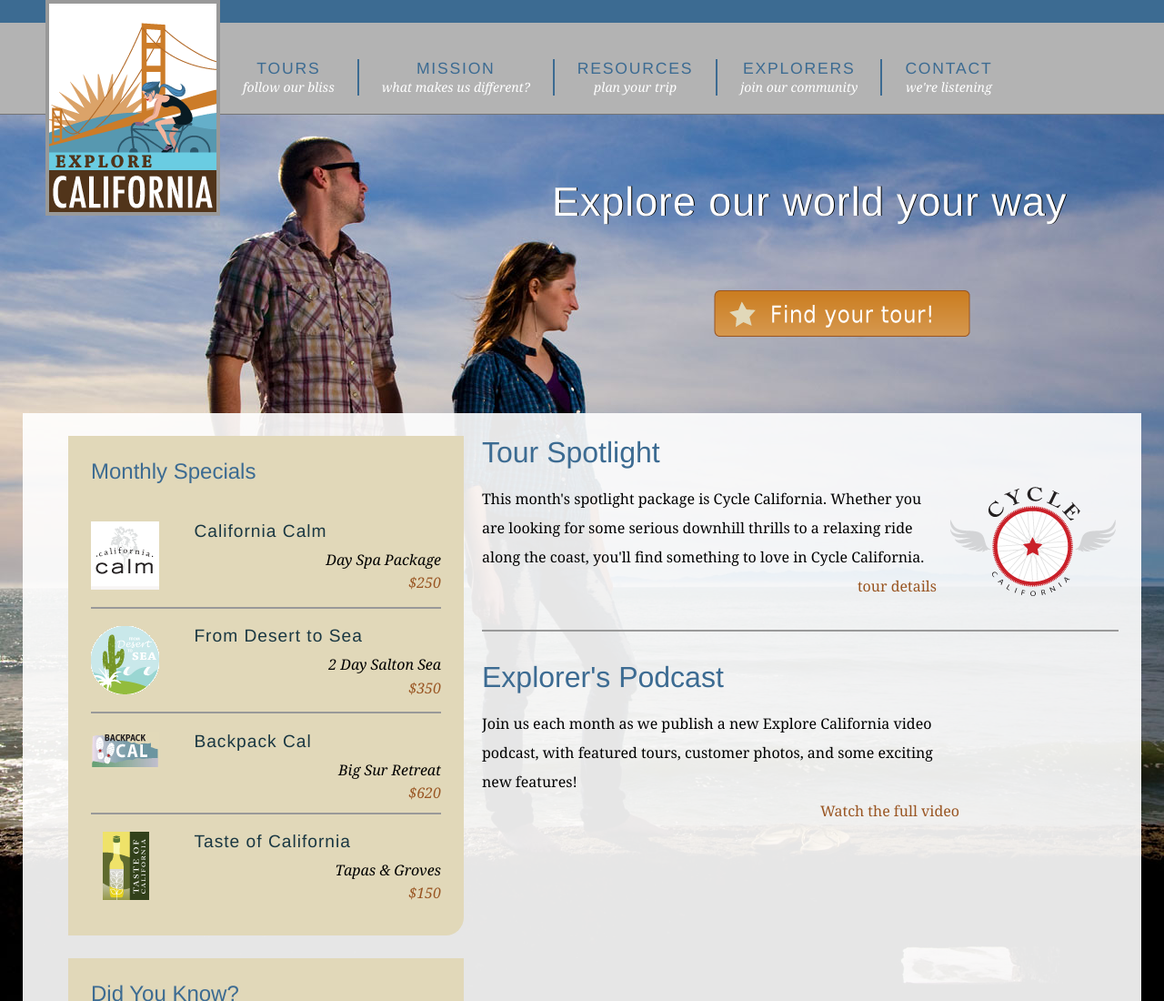
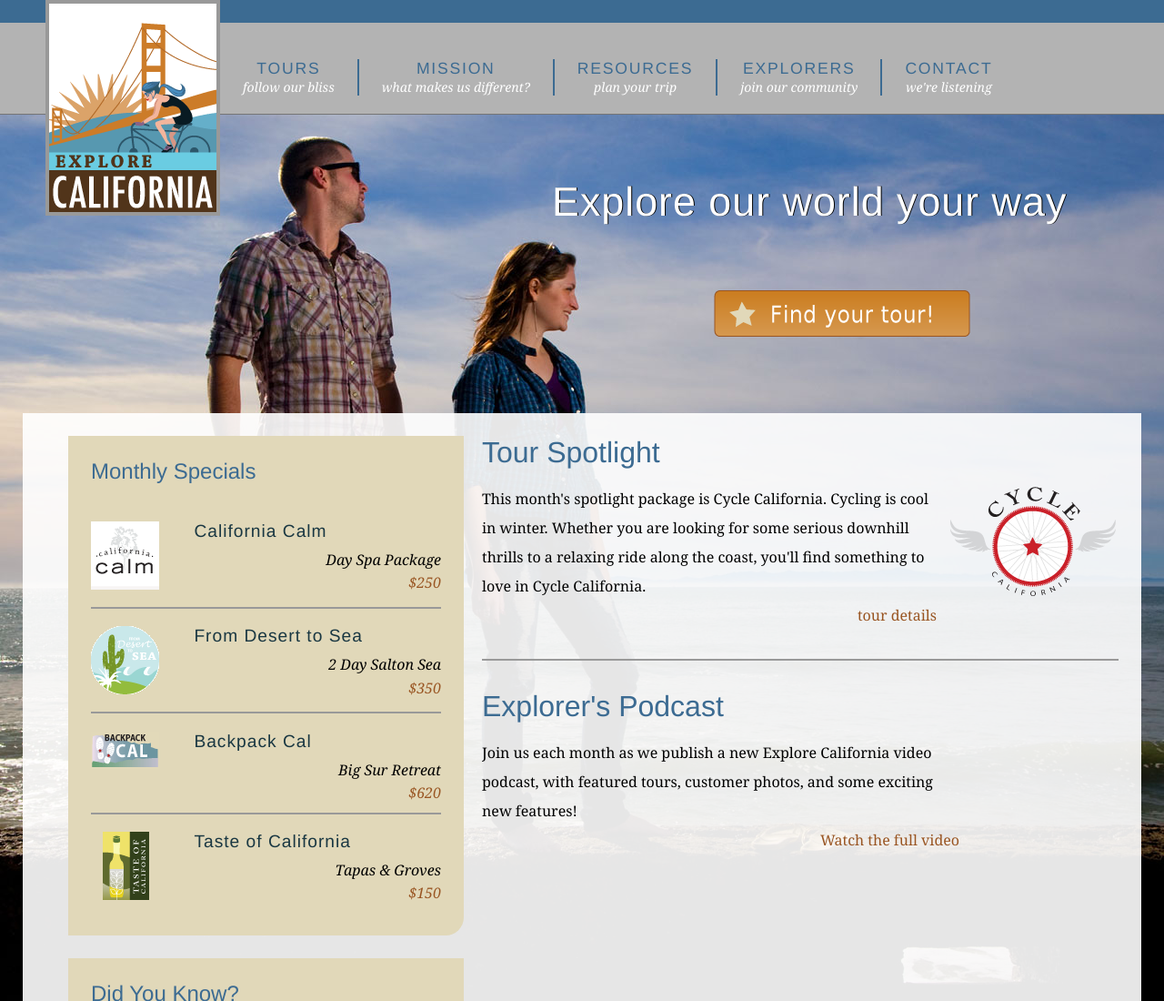
Before and after one commit to TheTelnovs/explore_california_test_repository, a plain HTML site: page index.html in a window 1280 px wide. Shown: the top 1100 px of the page at 91% size. Drawn offline with Linux system fonts and the light colour scheme.

Commit message:
Changed Tour Spotlight text on index page

```diff
--- a/index.html
+++ b/index.html
@@ -63,7 +63,7 @@
         <div id="mainContent">
           <div id="mainArticle">
             <h1>Tour Spotlight</h1>
-            <p class="spotlight">This month's spotlight package is Cycle California. Whether you are looking for some serious downhill thrills to a relaxing ride along the coast, you'll find something to love in Cycle California.<br /> <span class="accent"><a href="tours_cycle.html" title="Cycle California">tour details</a></span></p>
+            <p class="spotlight">This month's spotlight package is Cycle California. Cycling is cool in winter. Whether you are looking for some serious downhill thrills to a relaxing ride along the coast, you'll find something to love in Cycle California.<br /> <span class="accent"><a href="tours_cycle.html" title="Cycle California">tour details</a></span></p>
 
             <h1>Explorer's Podcast</h1>
             <p class="videoText">Join us each month as we publish a new Explore California video podcast, with featured tours, customer photos, and some exciting new features!<span class="accent"><a href="explorers/video.html" title="Video Podcast">Watch the full video</a></span></p>
```
